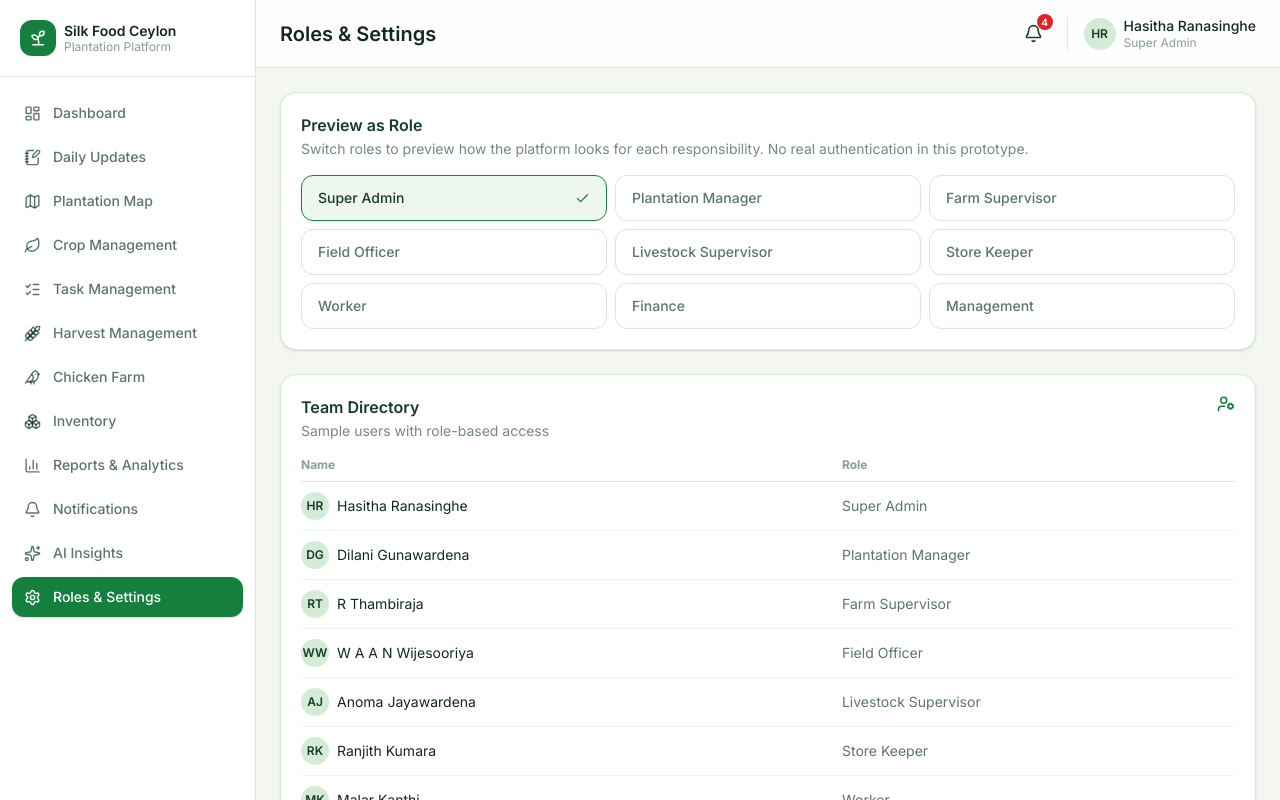
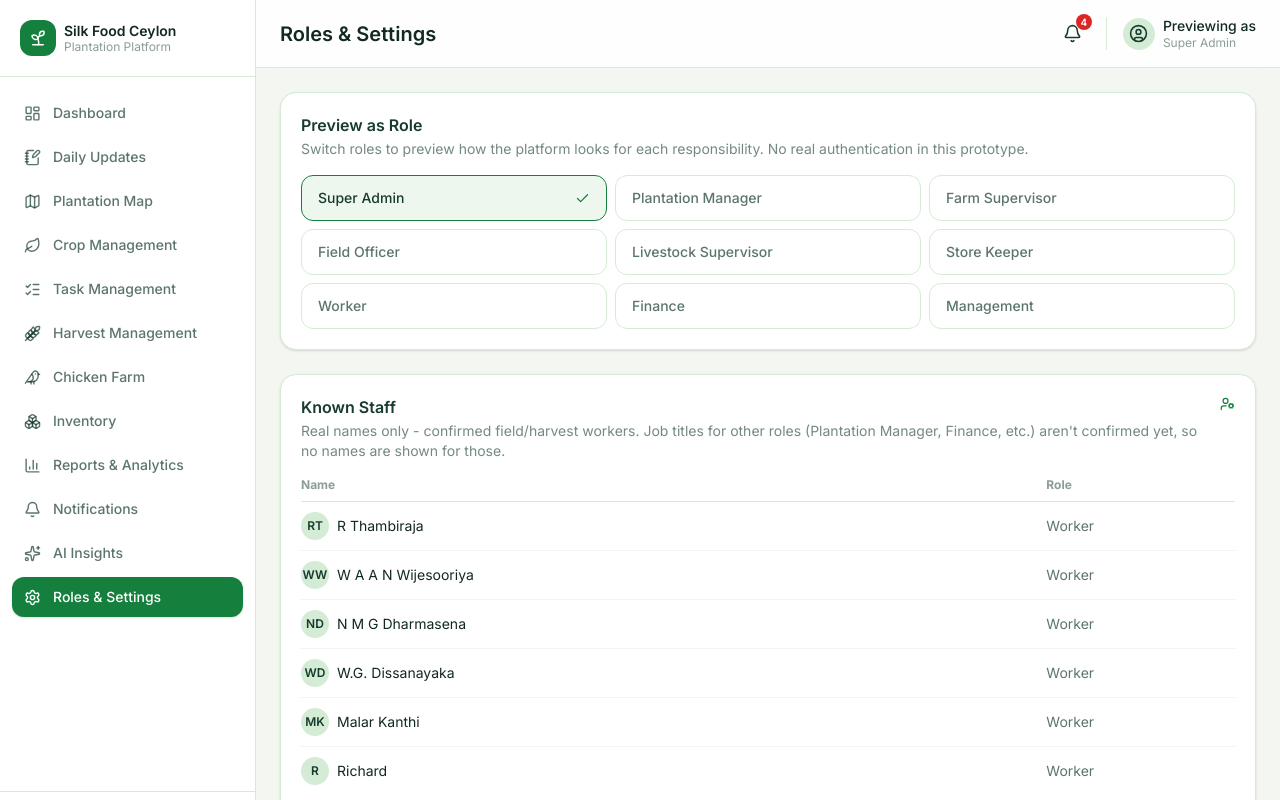
Before and after one commit to Lihini-KP/sfc-plantation, a Next.js app: page /settings in a window 1280 px wide. Shown: the top 800 px of the page. Built offline with nearby package versions, Linux system fonts and the light colour scheme.

Commit message:
Remove fabricated admin names from Settings and Topbar

```diff
--- a/components/layout/Topbar.tsx
+++ b/components/layout/Topbar.tsx
@@ -1,6 +1,6 @@
 'use client'
 
-import { Bell, Menu } from 'lucide-react'
+import { Bell, Menu, UserCircle } from 'lucide-react'
 import { useRole } from '@/lib/role-context'
 import { notifications } from '@/lib/mock-data'
 import Link from 'next/link'
@@ -8,7 +8,7 @@
 import { MobileNav } from './MobileNav'
 
 export function Topbar({ title }: { title: string }) {
-  const { role, userName } = useRole()
+  const { role } = useRole()
   const unread = notifications.filter((n) => !n.read).length
   const [mobileOpen, setMobileOpen] = useState(false)
 
@@ -34,11 +34,11 @@
           )}
         </Link>
         <div className="flex items-center gap-2 border-l border-brand-100 pl-4">
-          <span className="flex h-8 w-8 items-center justify-center rounded-full bg-brand-100 text-xs font-semibold text-brand-700">
-            {userName.split(' ').map((n) => n[0]).join('')}
+          <span className="flex h-8 w-8 items-center justify-center rounded-full bg-brand-100 text-brand-700">
+            <UserCircle size={19} />
           </span>
           <div className="hidden sm:block">
-            <p className="text-sm font-medium text-brand-800 leading-tight">{userName}</p>
+            <p className="text-sm font-medium text-brand-800 leading-tight">Previewing as</p>
             <p className="text-xs text-brand-700/50 leading-tight">{role}</p>
           </div>
         </div>
--- a/components/settings/SettingsClient.tsx
+++ b/components/settings/SettingsClient.tsx
@@ -30,7 +30,11 @@
       </Card>
 
       <Card>
-        <CardHeader title="Team Directory" subtitle="Sample users with role-based access" action={<UserCog size={18} className="text-brand-600" />} />
+        <CardHeader
+          title="Known Staff"
+          subtitle="Real names only - confirmed field/harvest workers. Job titles for other roles (Plantation Manager, Finance, etc.) aren't confirmed yet, so no names are shown for those."
+          action={<UserCog size={18} className="text-brand-600" />}
+        />
         <div className="overflow-x-auto">
           <table className="w-full min-w-[480px] text-sm">
             <thead>
--- a/lib/mock-data/users.ts
+++ b/lib/mock-data/users.ts
@@ -1,5 +1,7 @@
 import type { AppUser, UserRole } from '@/lib/types'
 
+// Role categories for the "Preview as Role" switcher - these are just
+// labels for previewing the UI, not tied to any specific person.
 export const roles: UserRole[] = [
   'Super Admin',
   'Plantation Manager',
@@ -12,16 +14,14 @@
   'Management',
 ]
 
+// Only real, confirmed names go here. We know these six do field/harvest
+// work on the estate; we don't have confirmed job titles for them or names
+// for the other role categories above, so nothing is invented to fill them.
 export const users: AppUser[] = [
-  { id: 'u-1', name: 'Hasitha Ranasinghe', role: 'Super Admin', avatarInitials: 'HR' },
-  { id: 'u-2', name: 'Dilani Gunawardena', role: 'Plantation Manager', avatarInitials: 'DG' },
-  { id: 'u-3', name: 'R Thambiraja', role: 'Farm Supervisor', avatarInitials: 'RT' },
-  { id: 'u-4', name: 'W A A N Wijesooriya', role: 'Field Officer', avatarInitials: 'WW' },
-  { id: 'u-5', name: 'Anoma Jayawardena', role: 'Livestock Supervisor', avatarInitials: 'AJ' },
-  { id: 'u-6', name: 'Ranjith Kumara', role: 'Store Keeper', avatarInitials: 'RK' },
-  { id: 'u-7', name: 'Malar Kanthi', role: 'Worker', avatarInitials: 'MK' },
-  { id: 'u-8', name: 'Priyantha Costa', role: 'Finance', avatarInitials: 'PC' },
-  { id: 'u-9', name: 'Malini Abeysekera', role: 'Management', avatarInitials: 'MA' },
+  { id: 'u-1', name: 'R Thambiraja', role: 'Worker', avatarInitials: 'RT' },
+  { id: 'u-2', name: 'W A A N Wijesooriya', role: 'Worker', avatarInitials: 'WW' },
+  { id: 'u-3', name: 'N M G Dharmasena', role: 'Worker', avatarInitials: 'ND' },
+  { id: 'u-4', name: 'W.G. Dissanayaka', role: 'Worker', avatarInitials: 'WD' },
+  { id: 'u-5', name: 'Malar Kanthi', role: 'Worker', avatarInitials: 'MK' },
+  { id: 'u-6', name: 'Richard', role: 'Worker', avatarInitials: 'R' },
 ]
-
-export const currentUser = users[0]
--- a/lib/role-context.tsx
+++ b/lib/role-context.tsx
@@ -2,20 +2,19 @@
 
 import { createContext, useContext, useState, type ReactNode } from 'react'
 import type { UserRole } from '@/lib/types'
-import { currentUser } from '@/lib/mock-data'
+import { roles } from '@/lib/mock-data'
 
 interface RoleContextValue {
   role: UserRole
   setRole: (role: UserRole) => void
-  userName: string
 }
 
 const RoleContext = createContext<RoleContextValue | null>(null)
 
 export function RoleProvider({ children }: { children: ReactNode }) {
-  const [role, setRole] = useState<UserRole>(currentUser.role)
+  const [role, setRole] = useState<UserRole>(roles[0])
   return (
-    <RoleContext.Provider value={{ role, setRole, userName: currentUser.name }}>
+    <RoleContext.Provider value={{ role, setRole }}>
       {children}
     </RoleContext.Provider>
   )
```
